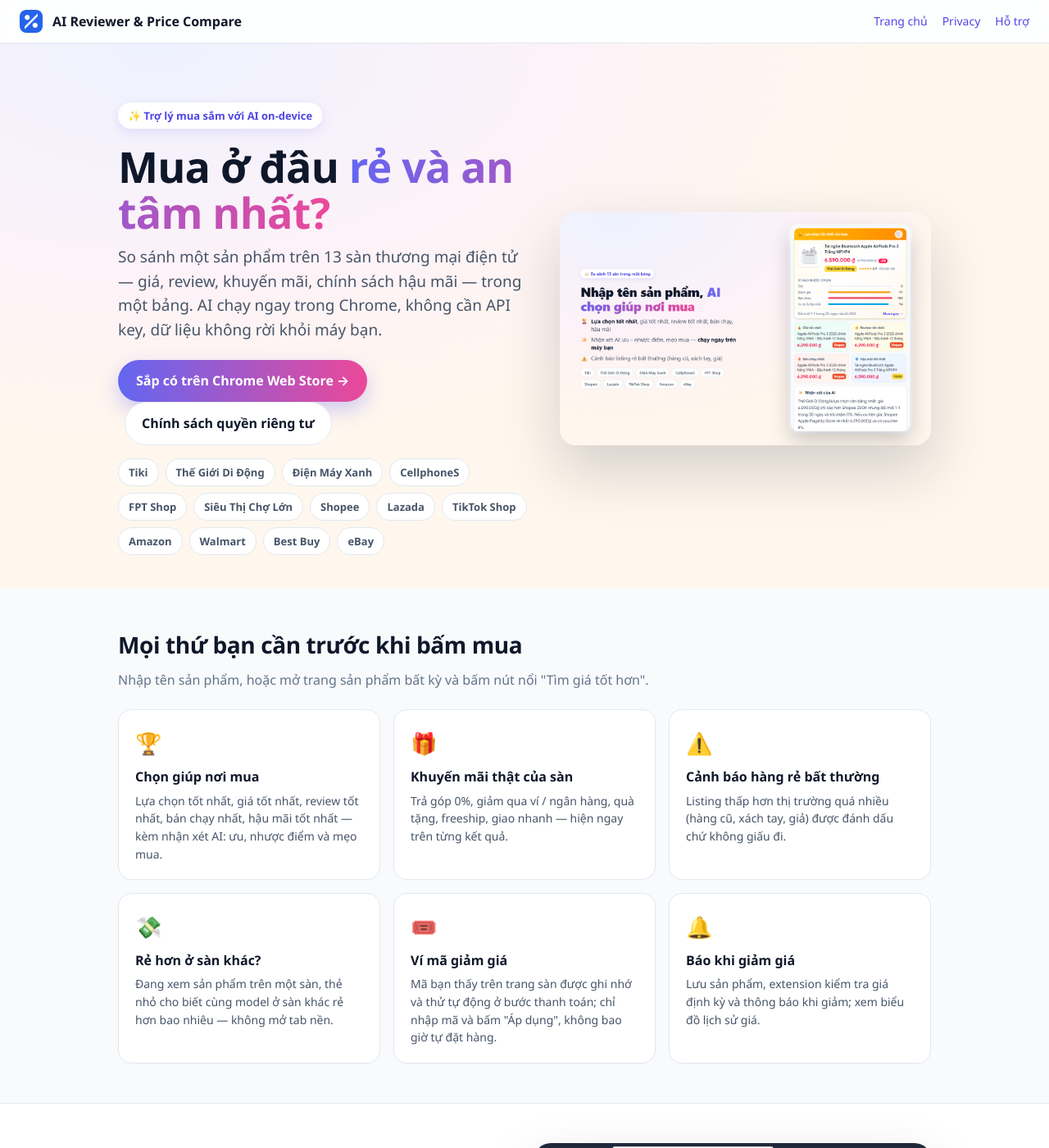
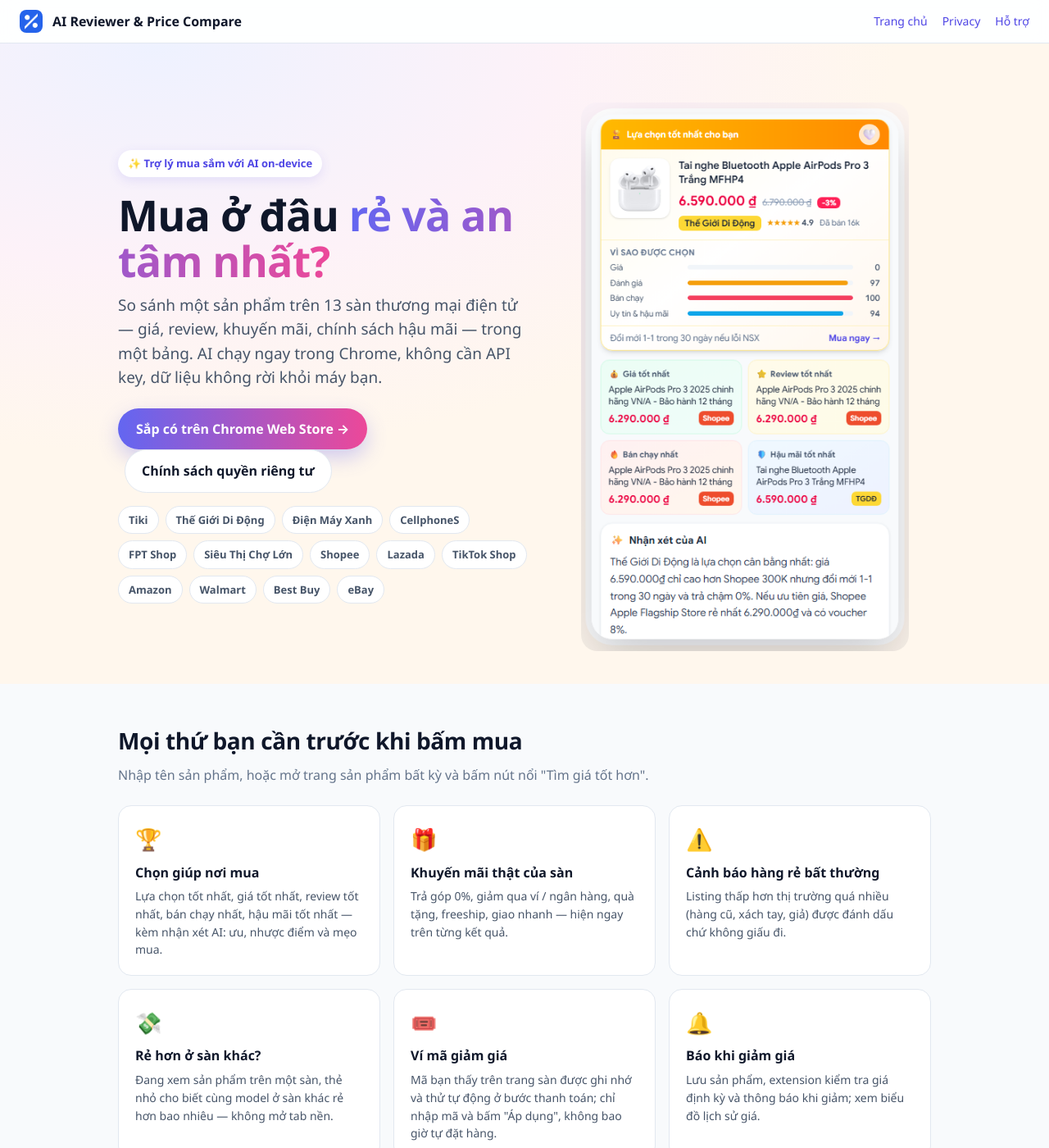
Before and after one commit to manhdungitvn/ai-price-compare, a Jekyll site: the page built from index.md, in a window 1280 px wide and 1400 px high. Shown: the whole window at 82% size. Built offline with Jekyll 4.4.1, drawn with Linux system fonts in a browser that asks for light colours; some web fonts are replaced.

Commit message:
Hero shows the side panel itself instead of the composed store screenshot

```diff
--- a/_layouts/default.html
+++ b/_layouts/default.html
@@ -28,6 +28,7 @@
     .cta:hover { text-decoration: none; filter: brightness(1.05); }
     .ghost { display: inline-flex; padding: 13px 20px; border-radius: 999px; background: #fff; border: 1px solid var(--line); font-weight: 600; color: var(--ink) !important; margin-left: 8px; }
     .shot { border-radius: 20px; box-shadow: 0 30px 70px rgba(15,23,42,.18); width: 100%; height: auto; }
+    .shot.panel { max-width: 400px; justify-self: center; box-shadow: none; }
     section { padding: 48px 0; }
     h2 { font-size: 28px; letter-spacing: -.4px; margin: 0 0 8px; }
     .sub { color: var(--soft); margin: 0 0 24px; }
--- a/index.md
+++ b/index.md
@@ -12,7 +12,7 @@ description: Chrome extension so sánh giá, review, khuyến mãi và hậu mã
 <p><a class="cta" href="https://chromewebstore.google.com/" rel="noopener">Sắp có trên Chrome Web Store →</a><a class="ghost" href="{{ '/PRIVACY' | relative_url }}">Chính sách quyền riêng tư</a></p>
 <div class="stores"><span>Tiki</span><span>Thế Giới Di Động</span><span>Điện Máy Xanh</span><span>CellphoneS</span><span>FPT Shop</span><span>Siêu Thị Chợ Lớn</span><span>Shopee</span><span>Lazada</span><span>TikTok Shop</span><span>Amazon</span><span>Walmart</span><span>Best Buy</span><span>eBay</span></div>
 </div>
-<img class="shot" src="{{ '/assets/screenshot-compare.png' | relative_url }}" alt="Side panel so sánh giá với thẻ Lựa chọn tốt nhất và nhận xét AI">
+<img class="shot panel" src="{{ '/assets/screenshot-compare.png' | relative_url }}" alt="Side panel so sánh giá với thẻ Lựa chọn tốt nhất và nhận xét AI">
 </div></div>
 
 <section><div class="wrap">
```
Also changed, not shown: assets/screenshot-compare.png.
